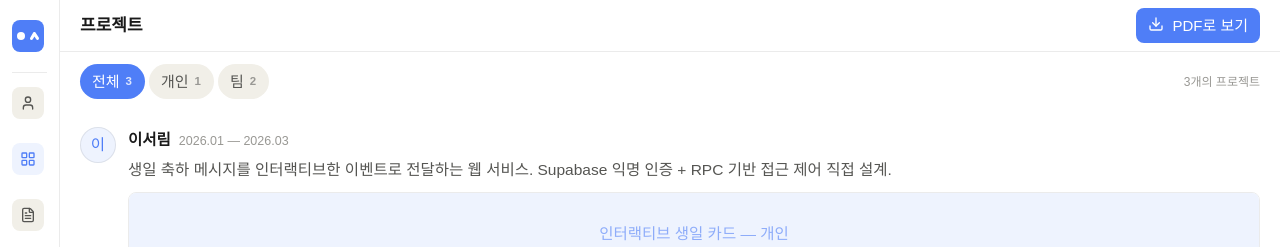
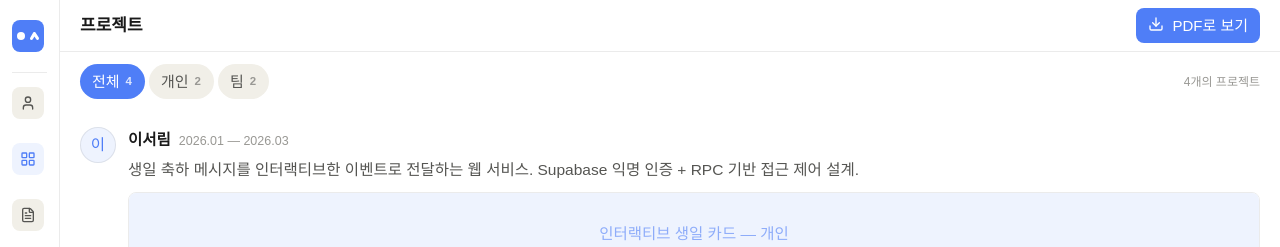
Before and after one commit to Leeseoleem/portfolio-leeseoleem, a React (Vite) app: page /projects in a window 1280 px wide. Shown: the top 247 px of the page. Built offline with nearby package versions, Linux system fonts and the light colour scheme; a web font is replaced by a local one.

Commit message:
chore: project 상수 업데이트

```diff
--- a/src/constants/projects.ts
+++ b/src/constants/projects.ts
@@ -30,7 +30,7 @@ export const PROJECTS: Project[] = [
     id: "birthday-card",
     title: "인터랙티브 생일 카드",
     summary:
-      "생일 축하 메시지를 인터랙티브한 이벤트로 전달하는 웹 서비스. Supabase 익명 인증 + RPC 기반 접근 제어 직접 설계.",
+      "생일 축하 메시지를 인터랙티브한 이벤트로 전달하는 웹 서비스. Supabase 익명 인증 + RPC 기반 접근 제어 설계.",
     type: "personal",
     period: "2026.01 — 2026.03",
     role: "Frontend Developer & UX/UI Designer",
@@ -87,9 +87,10 @@ export const PROJECTS: Project[] = [
     ],
     // 아직 이미지 없으면 빈 배열 유지 → 플레이스홀더 표시
     links: {
-      notion: "#",
-      github: "#",
-      live: "#",
+      notion:
+        "https://www.notion.so/My-Little-birthday-Party-2cc51f6a37ed80a6b99ffaed5681e063?source=copy_link",
+      github: "https://github.com/Leeseoleem/my-little-birthday-party",
+      live: "https://my-little-birthday-party.vercel.app/",
     },
   },
 
@@ -157,7 +158,7 @@ export const PROJECTS: Project[] = [
       },
     ],
     links: {
-      github: "#",
+      github: "https://github.com/T-BluePot/barogagi-front",
     },
     inProgress: true,
   },
@@ -218,9 +219,62 @@ export const PROJECTS: Project[] = [
       },
     ],
     links: {
-      notion: "#",
-      github: "#",
+      notion:
+        "https://www.notion.so/7db36a8398684b36b0bcf3d89c2be948?source=copy_link",
+      github: "https://github.com/VRRS-Project-Team-GitPage",
       live: "#",
     },
   },
+  {
+    id: "portfolio",
+    title: "포트폴리오 웹사이트",
+    summary:
+      "SNS 감성 UI로 설계한 개인 포트폴리오. 탭 구조 기반 정보 설계 + 슬라이드 패널 상세 전환.",
+    type: "personal",
+    period: "2026.03",
+    role: "Frontend Developer & UX/UI Designer",
+    stack: [
+      "React",
+      "TypeScript",
+      "Vite",
+      "Tailwind CSS",
+      "Framer Motion",
+      "TanStack Router",
+    ],
+    color: "blue",
+    tags: ["개인 프로젝트", "UX/UI 설계", "정보 구조 설계"],
+    skills: [
+      {
+        name: "Tailwind CSS",
+        reason:
+          "디자인 시스템을 한 곳에서 관리하고, 다크모드 설정을 CSS 변수 오버라이드만으로 처리 가능해 선택했어요.",
+      },
+      {
+        name: "Framer Motion",
+        reason:
+          "마운트·언마운트 타이밍을 선언형으로 제어 가능해 선택했어요. 슬라이드 패널의 진입·이탈 애니메이션을 AnimatePresence로 직관적으로 구현할 수 있었습니다.",
+      },
+    ],
+    screenshots: [],
+    works: [
+      {
+        num: "1",
+        summary: "SNS 탭 구조 기반 정보 설계",
+        detail:
+          "콘텐츠를 처음 접할 때 시선은 내용보다 구조에 먼저 닿습니다. SNS에서 이미 체화된 탭 구조를 적용해, 구조를 파악하는 과정 없이 원하는 섹션에 바로 진입할 수 있도록 설계했습니다.",
+      },
+      {
+        num: "2",
+        summary: "슬라이드 패널 기반 프로젝트 상세 전환",
+        detail:
+          "상세 페이지로 이동하면 목록 복귀 비용이 생기고 여러 프로젝트를 비교하는 흐름이 끊깁니다. 페이지 전환 대신 AnimatePresence 기반 슬라이드 패널로 전환해 목록 컨텍스트를 유지한 채 상세 정보를 전달할 수 있도록 구현했습니다.",
+      },
+    ],
+    links: {
+      notion:
+        "https://www.notion.so/32171eb06984801aa2c5e15e3f7cd0bb?source=copy_link",
+      github: "https://github.com/Leeseoleem/portfolio-leeseoleem",
+      live: "https://portfolio-leeseoleem.vercel.app",
+    },
+  },
 ];
```
